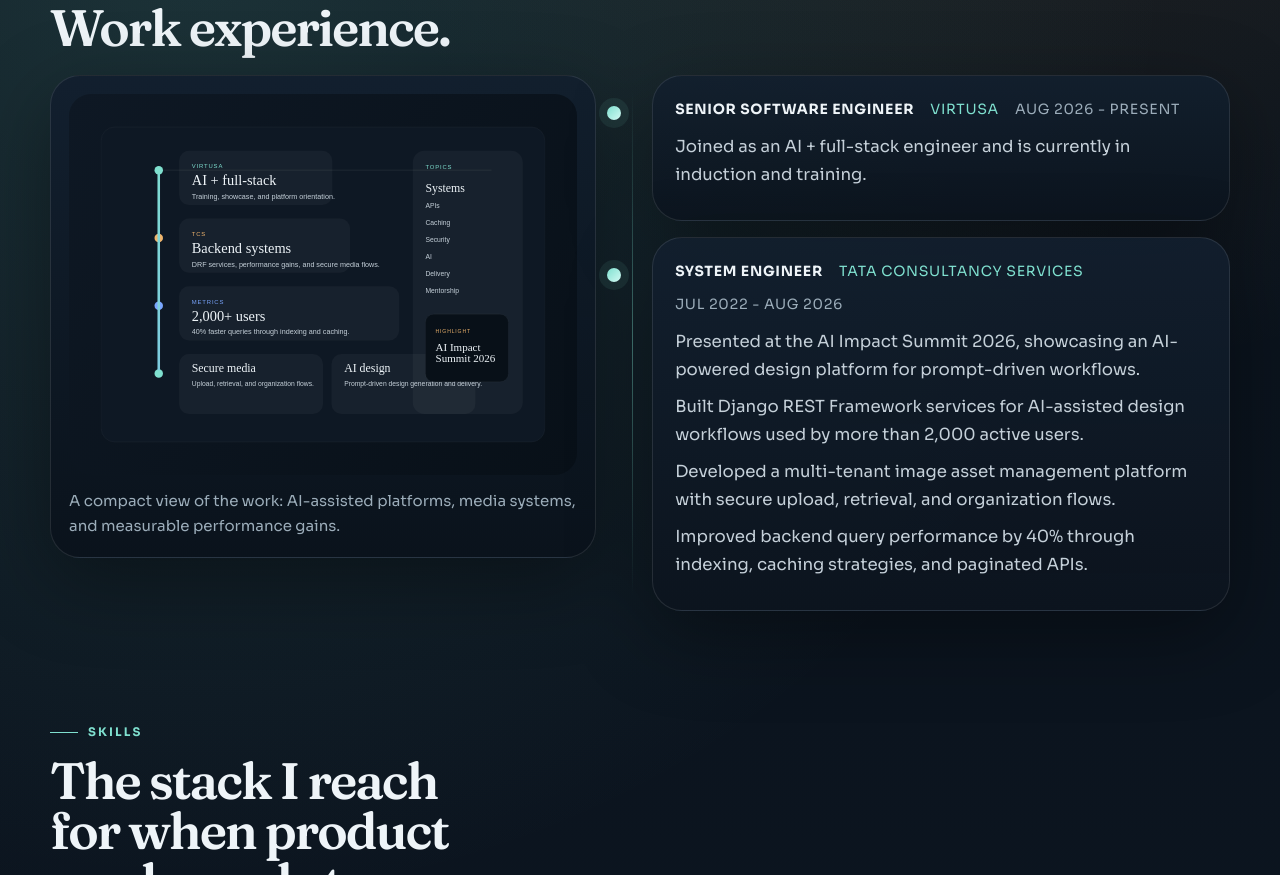
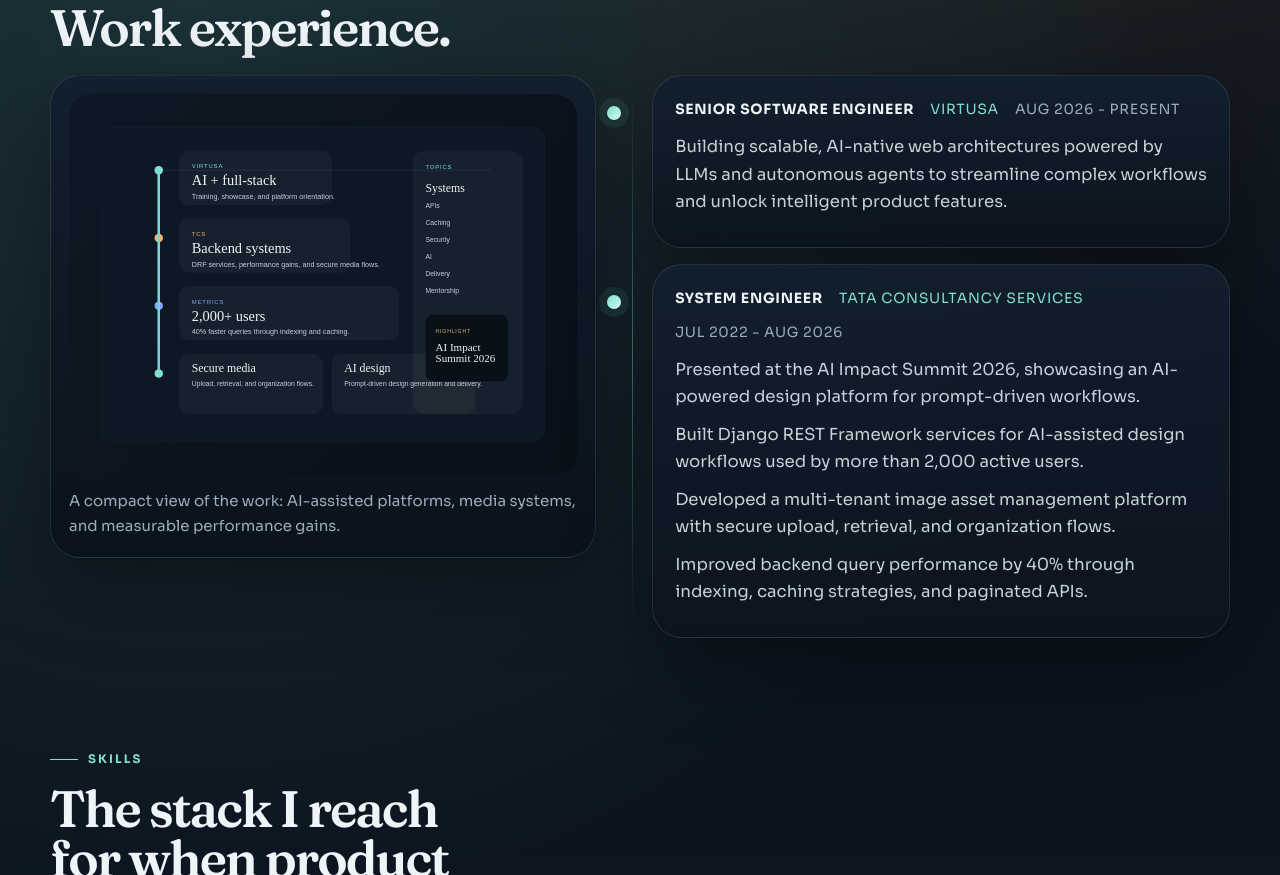
Before and after one commit to Bloom0509/Portfolio, a plain HTML site: page index.html in a window 1280 px wide. Shown: the part 899-1774 px from the top of the page. Drawn offline with Linux system fonts and the light colour scheme.

Commit message:
Update index.html

```diff
--- a/index.html
+++ b/index.html
@@ -75,7 +75,7 @@
                 <span class="date">Aug 2026 - Present</span>
               </div>
               <div class="timeline-body">
-                <p>Joined as an AI + full-stack engineer and is currently in induction and training.</p>
+                <p>Building scalable, AI-native web architectures powered by LLMs and autonomous agents to streamline complex workflows and unlock intelligent product features.</p>
               </div>
             </article>
 
```
